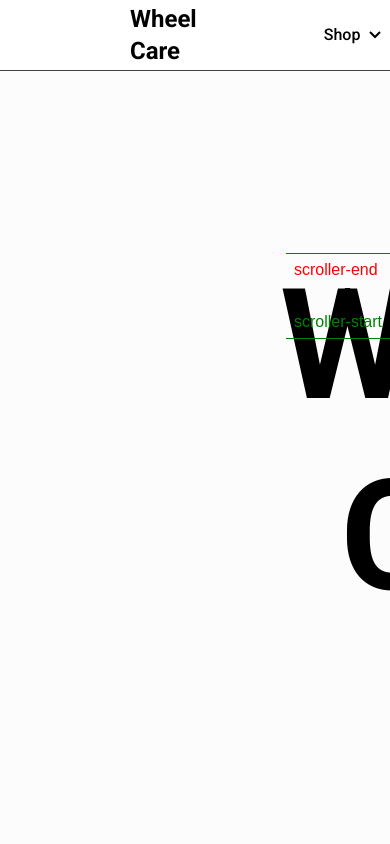
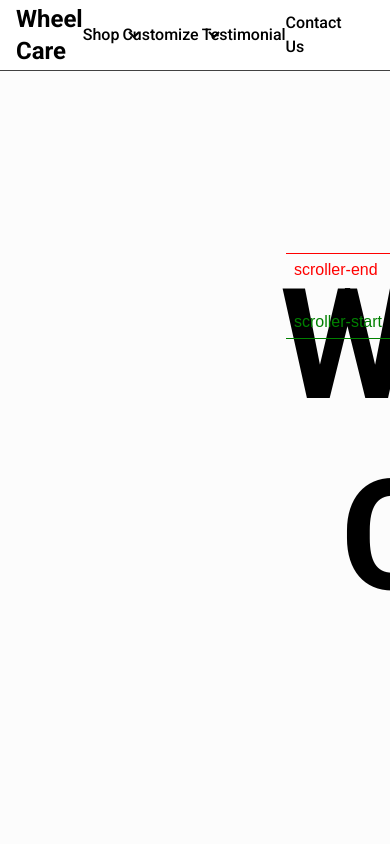
Before and after one commit to Fuz7/Wheel-Care, a React (Vite) app: page /home in a window 390 px wide. Shown: the top 844 px of the page. Built offline with nearby package versions, Linux system fonts and the light colour scheme.

Commit message:
Add navbar media query on 1240px & above

```diff
--- a/src/components/Navbar.jsx
+++ b/src/components/Navbar.jsx
@@ -27,7 +27,9 @@ export default function Navbar() {
 
 function IconContainer() {
   return (
-    <div className="ml-[114px] mr-[127px] flex gap-4 items-center ">
+    <div className="lg:ml-[64px] xl:ml-[84px]
+     2xl:ml-[114px]  lg:mr-[87px] xl:mr-[107px]
+      2xl:mr-[127px] flex gap-4 items-center ">
       <Link to={'/home'}>
         <img src={navbarIcon} alt="navBarIcon" className="" />
       </Link>
@@ -43,7 +45,8 @@ function NavLinks() {
   const [headerIndex, setHeaderIndex] = useState(0);
   return (
     <div className="flex">
-      <ul className="flex items-center gap-[80px] mr-[180px]">
+      <ul className="flex items-center  lg:gap-[40px]
+      xl:gap-[60px]  2xl:gap-[80px] md:mr-[40px] lg:mr-[60px] xl:mr-[140px] 2xl:mr-[180px]">
         <li
           className={`dropDownContainer ${hoveredButton === 'Shop' ? 'active' : ''}
           relative flex font-Roboto
```
